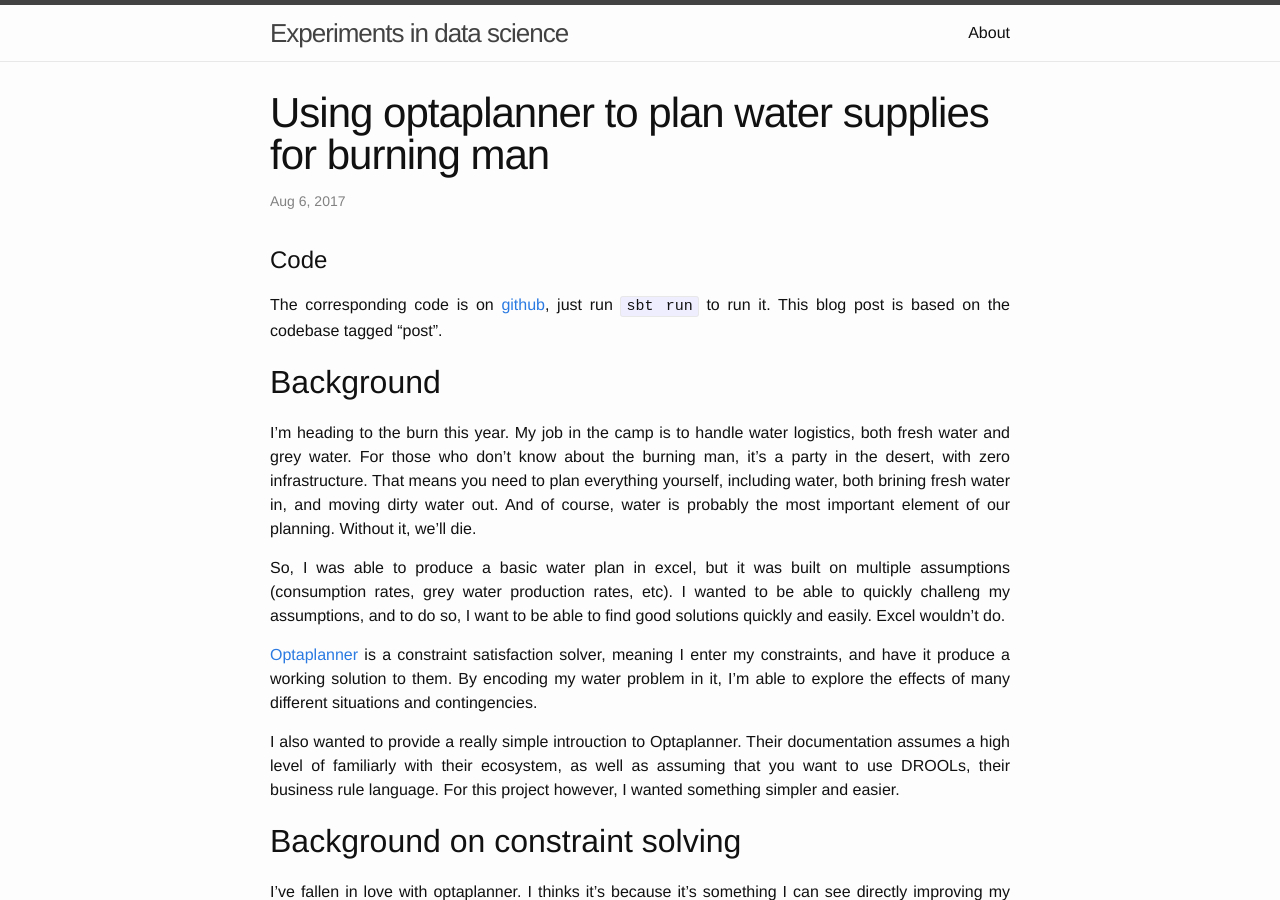
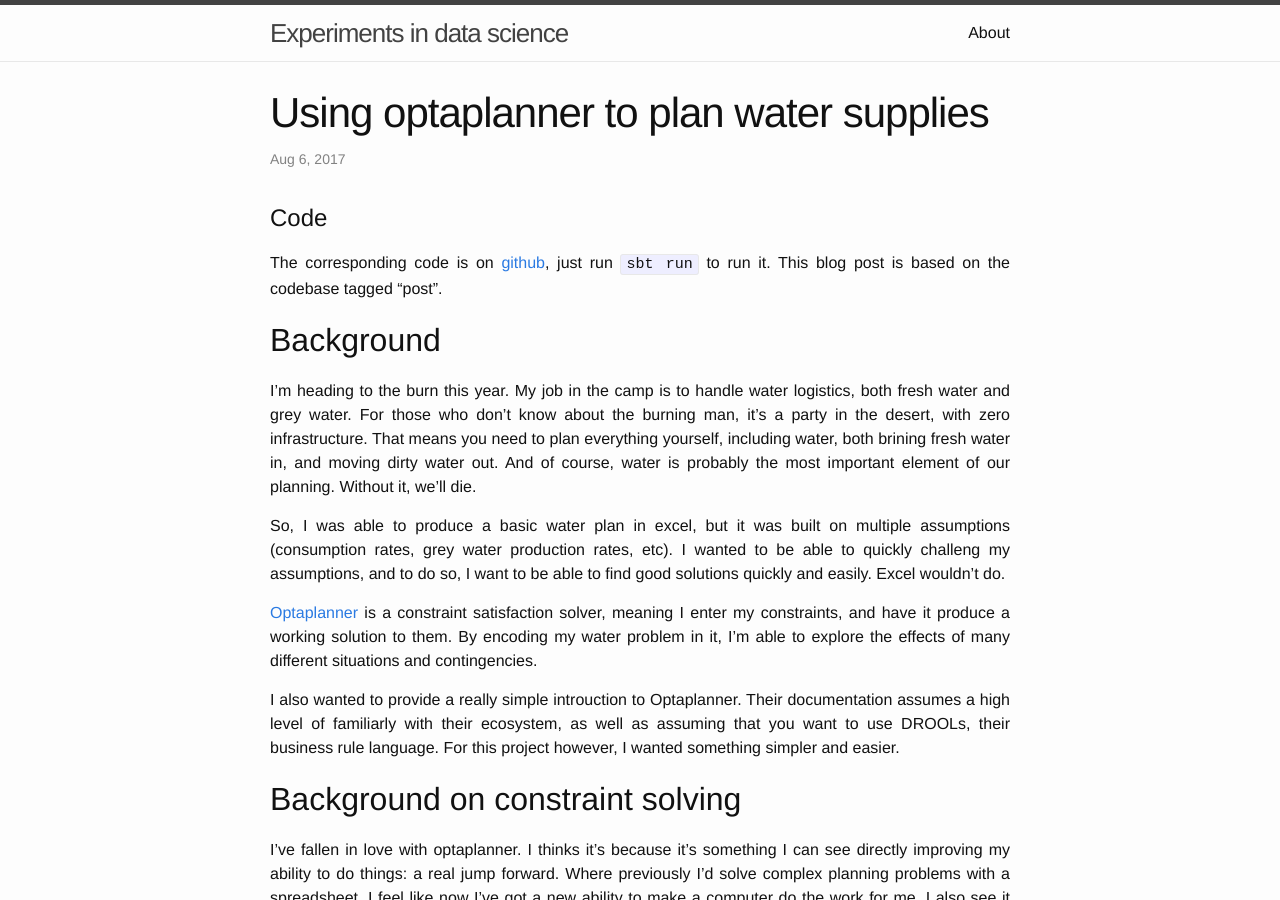
Before and after one commit to ririw/ririw.github.io, a Jekyll site: the page built from _posts/2017-08-06-optaplanning-water.markdown, in a window 1280 px wide and 900 px high. Built offline with Jekyll 4.4.1, drawn with Linux system fonts in a browser that asks for light colours.

Commit message:
title change

```diff
--- a/_posts/2017-08-06-optaplanning-water.markdown
+++ b/_posts/2017-08-06-optaplanning-water.markdown
@@ -1,6 +1,6 @@
 ---
 layout: post
-title: "Using optaplanner to plan water supplies for burning man"
+title: "Using optaplanner to plan water supplies"
 date:   2017-08-06 00:00:00
 ---
 
```
